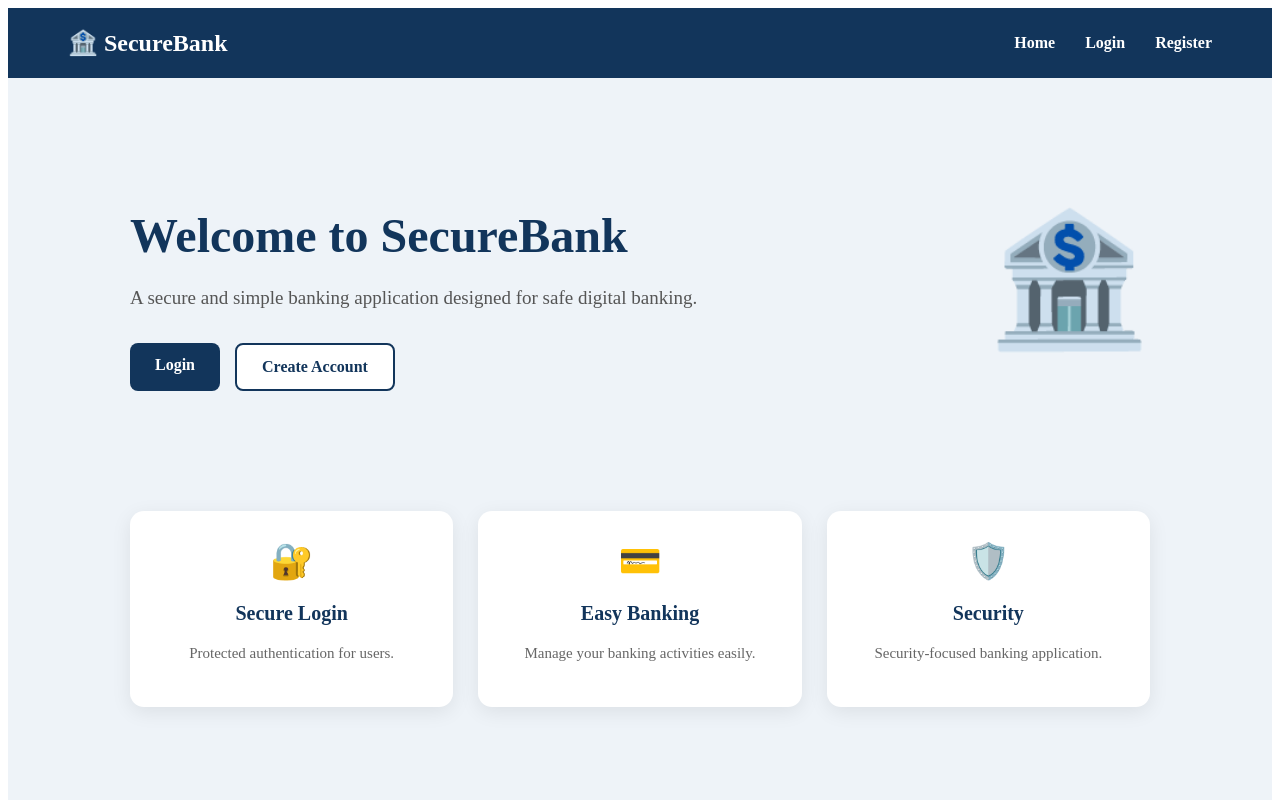
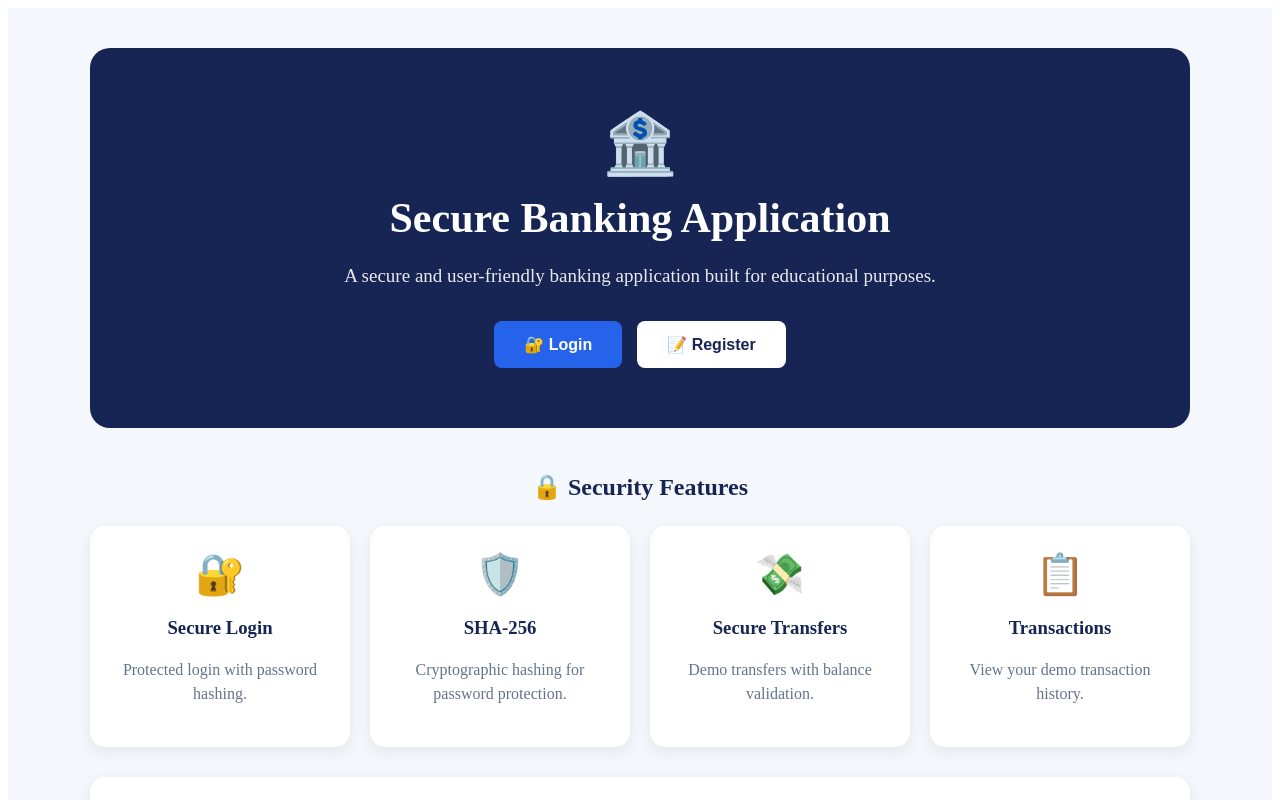
Before and after one commit to garikimukkusushma/Banking-Security-Application, a React (Vite) app: page / in a window 1280 px wide. Shown: the top 800 px of the page. Built offline with nearby package versions, Linux system fonts and the light colour scheme.

Commit message:
Complete secure banking application

```diff
--- a/src/pages/Account.jsx
+++ b/src/pages/Account.jsx
@@ -1,10 +1,14 @@
-import React from "react";
+import React, { useState } from "react";
 import { useNavigate } from "react-router-dom";
 
 function Account() {
   const navigate = useNavigate();
 
   const user = JSON.parse(localStorage.getItem("user")) || {};
+
+  const [balance] = useState(
+    Number(localStorage.getItem("balance")) || 50000
+  );
 
   return (
     <div
@@ -70,7 +74,8 @@ function Account() {
           </p>
 
           <p>
-            <strong>Available Balance:</strong> ₹50,000
+            <strong>Available Balance:</strong>{" "}
+            ₹{balance.toLocaleString("en-IN")}
           </p>
         </div>
 
--- a/src/pages/Home.jsx
+++ b/src/pages/Home.jsx
@@ -1,69 +1,182 @@
-import { Link } from "react-router-dom";
-import "./Home.css";
+import React from "react";
+import { useNavigate } from "react-router-dom";
 
 function Home() {
+  const navigate = useNavigate();
+
   return (
-    <div className="home-page">
+    <div
+      style={{
+        minHeight: "100vh",
+        background: "#f4f7fb",
+        padding: "40px",
+        boxSizing: "border-box",
+      }}
+    >
+      <div
+        style={{
+          maxWidth: "1100px",
+          margin: "0 auto",
+        }}
+      >
+        <div
+          style={{
+            background: "#172554",
+            color: "white",
+            padding: "60px 40px",
+            borderRadius: "20px",
+            textAlign: "center",
+          }}
+        >
+          <div style={{ fontSize: "60px" }}>🏦</div>
 
-      <nav className="navbar">
-        <div className="logo">🏦 SecureBank</div>
+          <h1
+            style={{
+              fontSize: "42px",
+              margin: "15px 0",
+            }}
+          >
+            Secure Banking Application
+          </h1>
 
-        <div className="nav-links">
-          <Link to="/">Home</Link>
-          <Link to="/login">Login</Link>
-          <Link to="/register">Register</Link>
-        </div>
-      </nav>
-
-      <section className="hero">
-        <div className="hero-content">
-          <h1>Welcome to SecureBank</h1>
-
-          <p>
-            A secure and simple banking application
-            designed for safe digital banking.
+          <p
+            style={{
+              fontSize: "19px",
+              lineHeight: "1.6",
+              opacity: 0.9,
+            }}
+          >
+            A secure and user-friendly banking application
+            built for educational purposes.
           </p>
 
-          <div className="hero-buttons">
-            <Link to="/login" className="primary-btn">
-              Login
-            </Link>
+          <div style={{ marginTop: "30px" }}>
+            <button
+              onClick={() => navigate("/login")}
+              style={buttonStyle}
+            >
+              🔐 Login
+            </button>
 
-            <Link to="/register" className="secondary-btn">
-              Create Account
-            </Link>
+            <button
+              onClick={() => navigate("/register")}
+              style={{
+                ...buttonStyle,
+                background: "white",
+                color: "#172554",
+                marginLeft: "15px",
+              }}
+            >
+              📝 Register
+            </button>
           </div>
         </div>
 
-        <div className="hero-icon">
-          🏦
-        </div>
-      </section>
+        <h2
+          style={{
+            textAlign: "center",
+            color: "#172554",
+            marginTop: "45px",
+          }}
+        >
+          🔒 Security Features
+        </h2>
 
-      <section className="features">
+        <div
+          style={{
+            display: "grid",
+            gridTemplateColumns:
+              "repeat(auto-fit, minmax(220px, 1fr))",
+            gap: "20px",
+            marginTop: "25px",
+          }}
+        >
+          <Feature
+            icon="🔐"
+            title="Secure Login"
+            text="Protected login with password hashing."
+          />
 
-        <div className="feature-card">
-          🔐
-          <h3>Secure Login</h3>
-          <p>Protected authentication for users.</p>
+          <Feature
+            icon="🛡️"
+            title="SHA-256"
+            text="Cryptographic hashing for password protection."
+          />
+
+          <Feature
+            icon="💸"
+            title="Secure Transfers"
+            text="Demo transfers with balance validation."
+          />
+
+          <Feature
+            icon="📋"
+            title="Transactions"
+            text="View your demo transaction history."
+          />
         </div>
 
-        <div className="feature-card">
-          💳
-          <h3>Easy Banking</h3>
-          <p>Manage your banking activities easily.</p>
+        <div
+          style={{
+            background: "white",
+            padding: "25px",
+            borderRadius: "15px",
+            marginTop: "30px",
+            textAlign: "center",
+            boxShadow: "0 4px 15px rgba(0,0,0,0.08)",
+          }}
+        >
+          <h2 style={{ color: "#172554" }}>
+            🏦 Secure Banking System
+          </h2>
+
+          <p style={{ color: "#475569", lineHeight: "1.6" }}>
+            This project demonstrates basic concepts of
+            authentication, password hashing, protected routes,
+            transaction validation, and account management.
+          </p>
         </div>
-
-        <div className="feature-card">
-          🛡️
-          <h3>Security</h3>
-          <p>Security-focused banking application.</p>
-        </div>
-
-      </section>
-
+      </div>
     </div>
   );
 }
 
+function Feature({ icon, title, text }) {
+  return (
+    <div
+      style={{
+        background: "white",
+        padding: "25px",
+        borderRadius: "15px",
+        textAlign: "center",
+        boxShadow: "0 4px 15px rgba(0,0,0,0.08)",
+      }}
+    >
+      <div style={{ fontSize: "40px" }}>{icon}</div>
+
+      <h3 style={{ color: "#172554" }}>{title}</h3>
+
+      <p
+        style={{
+          color: "#64748b",
+          lineHeight: "1.5",
+        }}
+      >
+        {text}
+      </p>
+    </div>
+  );
+}
+
+const buttonStyle = {
+  padding: "14px 30px",
+  background: "#2563eb",
+  color: "white",
+  border: "none",
+  borderRadius: "8px",
+  cursor: "pointer",
+  fontSize: "16px",
+  fontWeight: "bold",
+};
+
 export default Home;
--- a/src/pages/Login.jsx
+++ b/src/pages/Login.jsx
@@ -7,19 +7,40 @@ function Login() {
   const [email, setEmail] = useState("");
   const [password, setPassword] = useState("");
 
-  const handleLogin = (e) => {
+  const hashPassword = async (password) => {
+    const encoder = new TextEncoder();
+    const data = encoder.encode(password);
+
+    const hashBuffer = await crypto.subtle.digest("SHA-256", data);
+
+    const hashArray = Array.from(new Uint8Array(hashBuffer));
+
+    return hashArray
+      .map((byte) => byte.toString(16).padStart(2, "0"))
+      .join("");
+  };
+
+  const handleLogin = async (e) => {
     e.preventDefault();
 
-    const savedUser = JSON.parse(localStorage.getItem("user"));
-
-    if (!savedUser) {
-      alert("No account found. Please register first.");
+    if (!email || !password) {
+      alert("Please enter email and password");
       return;
     }
 
+    const savedUser =
+      JSON.parse(localStorage.getItem("user")) || null;
+
+    if (!savedUser) {
+      alert("No registered user found. Please register first.");
+      return;
+    }
+
+    const passwordHash = await hashPassword(password);
+
     if (
       email === savedUser.email &&
-      password === savedUser.password
+      passwordHash === savedUser.passwordHash
     ) {
       localStorage.setItem("isLoggedIn", "true");
 
@@ -32,86 +53,106 @@ function Login() {
   };
 
   return (
-    <div style={containerStyle}>
-      <div style={cardStyle}>
-        <h1>🔐 Login</h1>
+    <div
+      style={{
+        minHeight: "100vh",
+        background: "#f4f7fb",
+        display: "flex",
+        justifyContent: "center",
+        alignItems: "center",
+        padding: "30px",
+      }}
+    >
+      <div
+        style={{
+          width: "100%",
+          maxWidth: "450px",
+          background: "white",
+          padding: "35px",
+          borderRadius: "15px",
+          boxShadow: "0 4px 15px rgba(0,0,0,0.1)",
+        }}
+      >
+        <h1
+          style={{
+            textAlign: "center",
+            color: "#172554",
+          }}
+        >
+          🔐 Secure Login
+        </h1>
+
+        <p
+          style={{
+            textAlign: "center",
+            color: "#64748b",
+            marginBottom: "30px",
+          }}
+        >
+          Secure Banking Application
+        </p>
 
         <form onSubmit={handleLogin}>
+          <label>Email</label>
+
           <input
             type="email"
-            placeholder="Email"
             value={email}
             onChange={(e) => setEmail(e.target.value)}
+            placeholder="Enter your email"
             style={inputStyle}
           />
 
+          <label>Password</label>
+
           <input
             type="password"
-            placeholder="Password"
             value={password}
             onChange={(e) => setPassword(e.target.value)}
+            placeholder="Enter your password"
             style={inputStyle}
           />
 
           <button type="submit" style={buttonStyle}>
-            🔐 Login
+            🔐 Login Securely
           </button>
         </form>
 
         <button
           onClick={() => navigate("/register")}
-          style={linkButtonStyle}
+          style={{
+            ...buttonStyle,
+            background: "#64748b",
+            marginTop: "15px",
+          }}
         >
-          New user? Register
+          Create New Account
         </button>
       </div>
     </div>
   );
 }
 
-const containerStyle = {
-  minHeight: "100vh",
-  background: "#f4f7fb",
-  display: "flex",
-  justifyContent: "center",
-  alignItems: "center",
-};
-
-const cardStyle = {
-  background: "white",
-  padding: "35px",
-  borderRadius: "15px",
-  width: "350px",
-  boxShadow: "0 4px 15px rgba(0,0,0,0.1)",
-};
-
 const inputStyle = {
   width: "100%",
-  padding: "12px",
-  marginBottom: "15px",
-  boxSizing: "border-box",
-  border: "1px solid #ccc",
+  padding: "13px",
+  marginTop: "8px",
+  marginBottom: "18px",
+  border: "1px solid #cbd5e1",
   borderRadius: "8px",
   fontSize: "16px",
+  boxSizing: "border-box",
 };
 
 const buttonStyle = {
   width: "100%",
-  padding: "12px",
+  padding: "13px",
   background: "#172554",
   color: "white",
   border: "none",
   borderRadius: "8px",
+  cursor: "pointer",
   fontSize: "16px",
-  cursor: "pointer",
-};
-
-const linkButtonStyle = {
-  marginTop: "15px",
-  border: "none",
-  background: "none",
-  color: "#172554",
-  cursor: "pointer",
 };
 
 export default Login;
--- a/src/pages/Register.jsx
+++ b/src/pages/Register.jsx
@@ -8,7 +8,7 @@ function Register() {
   const [email, setEmail] = useState("");
   const [password, setPassword] = useState("");
 
-  const handleRegister = (e) => {
+  const handleRegister = async (e) => {
     e.preventDefault();
 
     if (!name || !email || !password) {
@@ -16,10 +16,20 @@ function Register() {
       return;
     }
 
+    const encoder = new TextEncoder();
+    const data = encoder.encode(password);
+
+    const hashBuffer = await crypto.subtle.digest("SHA-256", data);
+
+    const hashArray = Array.from(new Uint8Array(hashBuffer));
+    const passwordHash = hashArray
+      .map((byte) => byte.toString(16).padStart(2, "0"))
+      .join("");
+
     const user = {
       name,
       email,
-      password,
+      passwordHash,
     };
 
     localStorage.setItem("user", JSON.stringify(user));
@@ -30,43 +40,88 @@ function Register() {
   };
 
   return (
-    <div style={containerStyle}>
-      <div style={cardStyle}>
-        <h1>📝 Register</h1>
+    <div
+      style={{
+        minHeight: "100vh",
+        background: "#f4f7fb",
+        display: "flex",
+        justifyContent: "center",
+        alignItems: "center",
+        padding: "30px",
+      }}
+    >
+      <div
+        style={{
+          width: "100%",
+          maxWidth: "450px",
+          background: "white",
+          padding: "35px",
+          borderRadius: "15px",
+          boxShadow: "0 4px 15px rgba(0,0,0,0.1)",
+        }}
+      >
+        <h1
+          style={{
+            textAlign: "center",
+            color: "#172554",
+          }}
+        >
+          📝 Create Account
+        </h1>
+
+        <p
+          style={{
+            textAlign: "center",
+            color: "#64748b",
+            marginBottom: "30px",
+          }}
+        >
+          Secure Banking Application
+        </p>
 
         <form onSubmit={handleRegister}>
+          <label>Name</label>
+
           <input
             type="text"
-            placeholder="Full Name"
             value={name}
             onChange={(e) => setName(e.target.value)}
+            placeholder="Enter your name"
             style={inputStyle}
           />
 
+          <label>Email</label>
+
           <input
             type="email"
-            placeholder="Email"
             value={email}
             onChange={(e) => setEmail(e.target.value)}
+            placeholder="Enter your email"
             style={inputStyle}
           />
 
+          <label>Password</label>
+
           <input
             type="password"
-            placeholder="Password"
             value={password}
             onChange={(e) => setPassword(e.target.value)}
+            placeholder="Enter your password"
             style={inputStyle}
           />
 
           <button type="submit" style={buttonStyle}>
-            📝 Register
+            🔐 Register Securely
           </button>
         </form>
 
         <button
           onClick={() => navigate("/login")}
-          style={linkButtonStyle}
+          style={{
+            ...buttonStyle,
+            background: "#64748b",
+            marginTop: "15px",
+          }}
         >
           Already have an account? Login
         </button>
@@ -75,49 +130,26 @@ function Register() {
   );
 }
 
-const containerStyle = {
-  minHeight: "100vh",
-  background: "#f4f7fb",
-  display: "flex",
-  justifyContent: "center",
-  alignItems: "center",
-};
-
-const cardStyle = {
-  background: "white",
-  padding: "35px",
-  borderRadius: "15px",
-  width: "350px",
-  boxShadow: "0 4px 15px rgba(0,0,0,0.1)",
-};
-
 const inputStyle = {
   width: "100%",
-  padding: "12px",
-  marginBottom: "15px",
-  boxSizing: "border-box",
-  border: "1px solid #ccc",
+  padding: "13px",
+  marginTop: "8px",
+  marginBottom: "18px",
+  border: "1px solid #cbd5e1",
   borderRadius: "8px",
   fontSize: "16px",
+  boxSizing: "border-box",
 };
 
 const buttonStyle = {
   width: "100%",
-  padding: "12px",
+  padding: "13px",
   background: "#172554",
   color: "white",
   border: "none",
   borderRadius: "8px",
+  cursor: "pointer",
   fontSize: "16px",
-  cursor: "pointer",
-};
-
-const linkButtonStyle = {
-  marginTop: "15px",
-  border: "none",
-  background: "none",
-  color: "#172554",
-  cursor: "pointer",
 };
 
 export default Register;
--- a/src/pages/Security.jsx
+++ b/src/pages/Security.jsx
@@ -3,6 +3,51 @@ import { useNavigate } from "react-router-dom";
 
 function Security() {
   const navigate = useNavigate();
+
+  const securityFeatures = [
+    {
+      icon: "🔐",
+      title: "Password Protection",
+      description:
+        "User passwords are processed using cryptographic hashing before storage in this demo application.",
+      status: "Protected",
+    },
+    {
+      icon: "🛡️",
+      title: "SHA-256 Hashing",
+      description:
+        "SHA-256 converts password data into a fixed-length cryptographic hash.",
+      status: "Enabled",
+    },
+    {
+      icon: "🚧",
+      title: "Protected Routes",
+      description:
+        "Dashboard and banking pages require the user to be logged in.",
+      status: "Enabled",
+    },
+    {
+      icon: "💸",
+      title: "Transaction Validation",
+      description:
+        "Transfer amounts are checked before a demo transaction is processed.",
+      status: "Enabled",
+    },
+    {
+      icon: "💰",
+      title: "Balance Validation",
+      description:
+        "Transfers greater than the available demo balance are rejected.",
+      status: "Enabled",
+    },
+    {
+      icon: "🚪",
+      title: "Logout Security",
+      description:
+        "Logging out removes the demo login session and returns the user to Login.",
+      status: "Enabled",
+    },
+  ];
 
   return (
     <div
@@ -10,73 +55,127 @@ function Security() {
         minHeight: "100vh",
         background: "#f4f7fb",
         padding: "40px",
+        boxSizing: "border-box",
       }}
     >
       <div
         style={{
-          maxWidth: "800px",
+          maxWidth: "1000px",
           margin: "0 auto",
-          background: "white",
-          padding: "35px",
-          borderRadius: "15px",
-          boxShadow: "0 4px 15px rgba(0,0,0,0.1)",
         }}
       >
-        <h1 style={{ color: "#172554" }}>🔐 Security Center</h1>
-
         <div
           style={{
-            padding: "20px",
-            marginTop: "20px",
-            background: "#eff6ff",
-            borderRadius: "10px",
+            background: "#172554",
+            color: "white",
+            padding: "35px",
+            borderRadius: "18px",
+            marginBottom: "30px",
           }}
         >
-          <h2>🔑 Password Security</h2>
-          <p>
-            Passwords should be protected using secure hashing techniques.
+          <h1 style={{ margin: 0 }}>🔐 Security Center</h1>
+
+          <p
+            style={{
+              marginTop: "12px",
+              fontSize: "17px",
+              opacity: 0.9,
+            }}
+          >
+            Security features implemented in the Secure Banking Application
           </p>
         </div>
 
         <div
           style={{
-            padding: "20px",
-            marginTop: "15px",
-            background: "#f0fdf4",
-            borderRadius: "10px",
+            display: "grid",
+            gridTemplateColumns:
+              "repeat(auto-fit, minmax(280px, 1fr))",
+            gap: "20px",
           }}
         >
-          <h2>🛡️ SHA-256</h2>
-          <p>
-            SHA-256 is a cryptographic hash function used to create a
-            fixed-length hash from data.
-          </p>
+          {securityFeatures.map((feature) => (
+            <div
+              key={feature.title}
+              style={{
+                background: "white",
+                padding: "25px",
+                borderRadius: "15px",
+                boxShadow: "0 4px 15px rgba(0,0,0,0.08)",
+              }}
+            >
+              <div style={{ fontSize: "38px" }}>
+                {feature.icon}
+              </div>
+
+              <h2
+                style={{
+                  color: "#172554",
+                  marginBottom: "10px",
+                }}
+              >
+                {feature.title}
+              </h2>
+
+              <p
+                style={{
+                  color: "#475569",
+                  lineHeight: "1.6",
+                }}
+              >
+                {feature.description}
+              </p>
+
+              <div
+                style={{
+                  display: "inline-block",
+                  marginTop: "10px",
+                  padding: "7px 14px",
+                  background: "#dcfce7",
+                  color: "#166534",
+                  borderRadius: "20px",
+                  fontWeight: "bold",
+                }}
+              >
+                🟢 {feature.status}
+              </div>
+            </div>
+          ))}
         </div>
 
         <div
           style={{
-            padding: "20px",
-            marginTop: "15px",
-            background: "#fefce8",
-            borderRadius: "10px",
+            background: "#fff7ed",
+            padding: "25px",
+            borderRadius: "15px",
+            marginTop: "25px",
+            border: "1px solid #fed7aa",
           }}
         >
-          <h2>🔒 Secure Transactions</h2>
-          <p>
-            Transaction information should be validated before processing.
+          <h2 style={{ color: "#9a3412" }}>
+            ⚠️ Project Security Note
+          </h2>
+
+          <p style={{ color: "#7c2d12", lineHeight: "1.6" }}>
+            This is an educational banking application. Real banking
+            systems require server-side authentication, secure password
+            hashing, HTTPS, database security, authorization, and
+            additional security controls.
           </p>
         </div>
 
         <button
           onClick={() => navigate("/dashboard")}
           style={{
+            width: "100%",
             marginTop: "25px",
-            padding: "12px 25px",
+            padding: "14px",
             background: "#172554",
             color: "white",
             border: "none",
             borderRadius: "8px",
             cursor: "pointer",
+            fontSize: "16px",
           }}
         >
           ← Back to Dashboard
```
